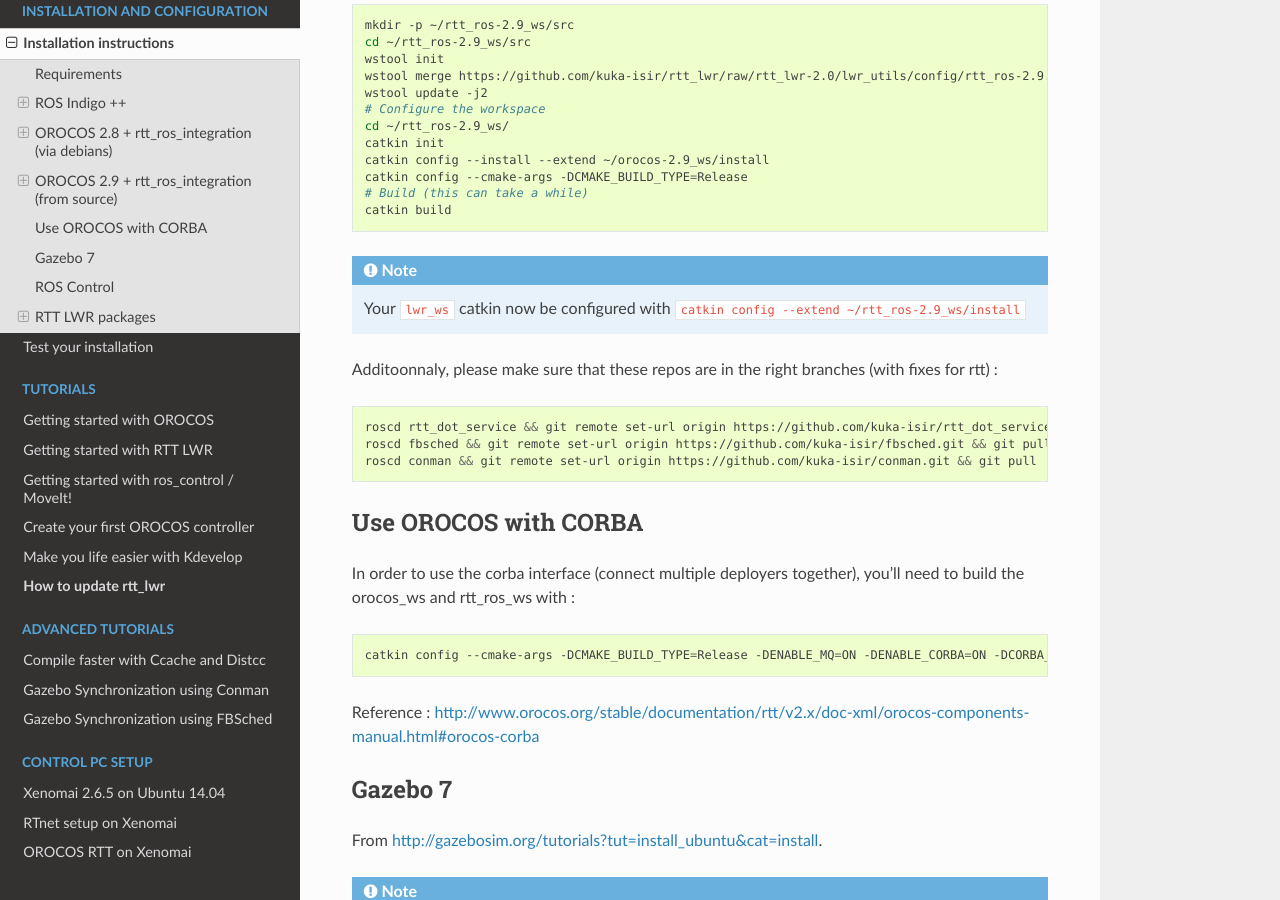
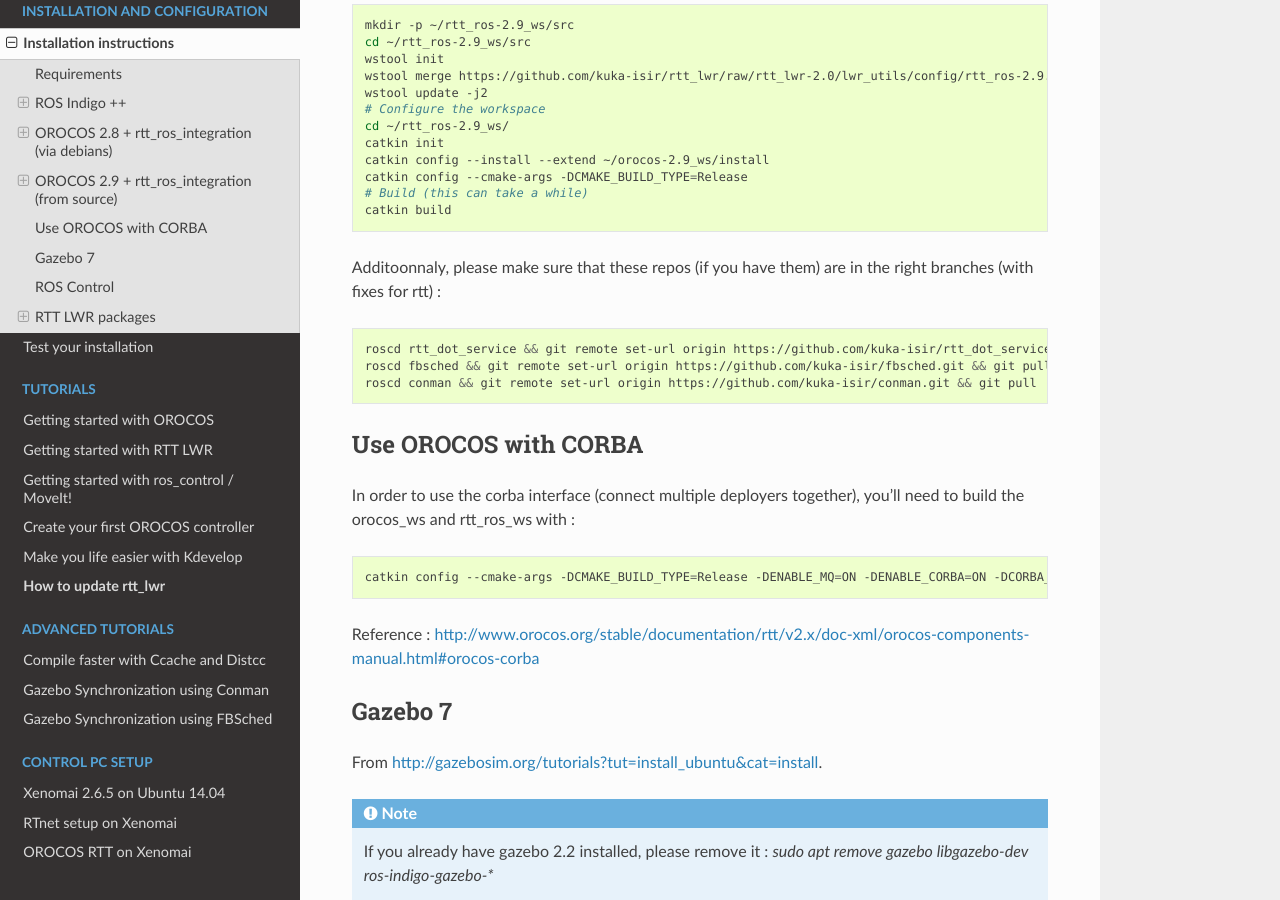
Before and after one commit to kuka-isir/rtt_lwr, a Sphinx documentation site: the page built from docs/source/install/install.rst, in a window 1280 px wide and 900 px high, scrolled down 3027 px. Built offline with Sphinx 7.4.7 and the Read the Docs theme 2.0.0, drawn with Linux system fonts in a browser that asks for light colours; some of the changed text lies outside the part shown.

Commit message:
Update install.rst

```diff
--- a/docs/source/install/install.rst
+++ b/docs/source/install/install.rst
@@ -155,11 +155,7 @@
     # Build (this can take a while)
     catkin build
 
-.. note::
-
-    Your ``lwr_ws`` catkin now be configured with ``catkin config --extend ~/rtt_ros-2.9_ws/install``
-
-Additoonnaly, please make sure that these repos are in the right branches (with fixes for rtt) :
+Additoonnaly, please make sure that these repos (if you have them) are in the right branches (with fixes for rtt) :
 
 .. code-block:: bash
 
@@ -247,6 +243,9 @@
     rosrun rtt_roscomm create_rtt_msgs control_msgs
     rosrun rtt_roscomm create_rtt_msgs controller_manager_msgs
 
+.. warning::
+
+    If you have built rtt_ros **from source**, please configure your ``lwr_ws`` catkin with ``catkin config --extend ~/rtt_ros-2.9_ws/install``
 
 Get the kuka **friComm.h** file (description of the data passing on the ethernet port) :
 
```
